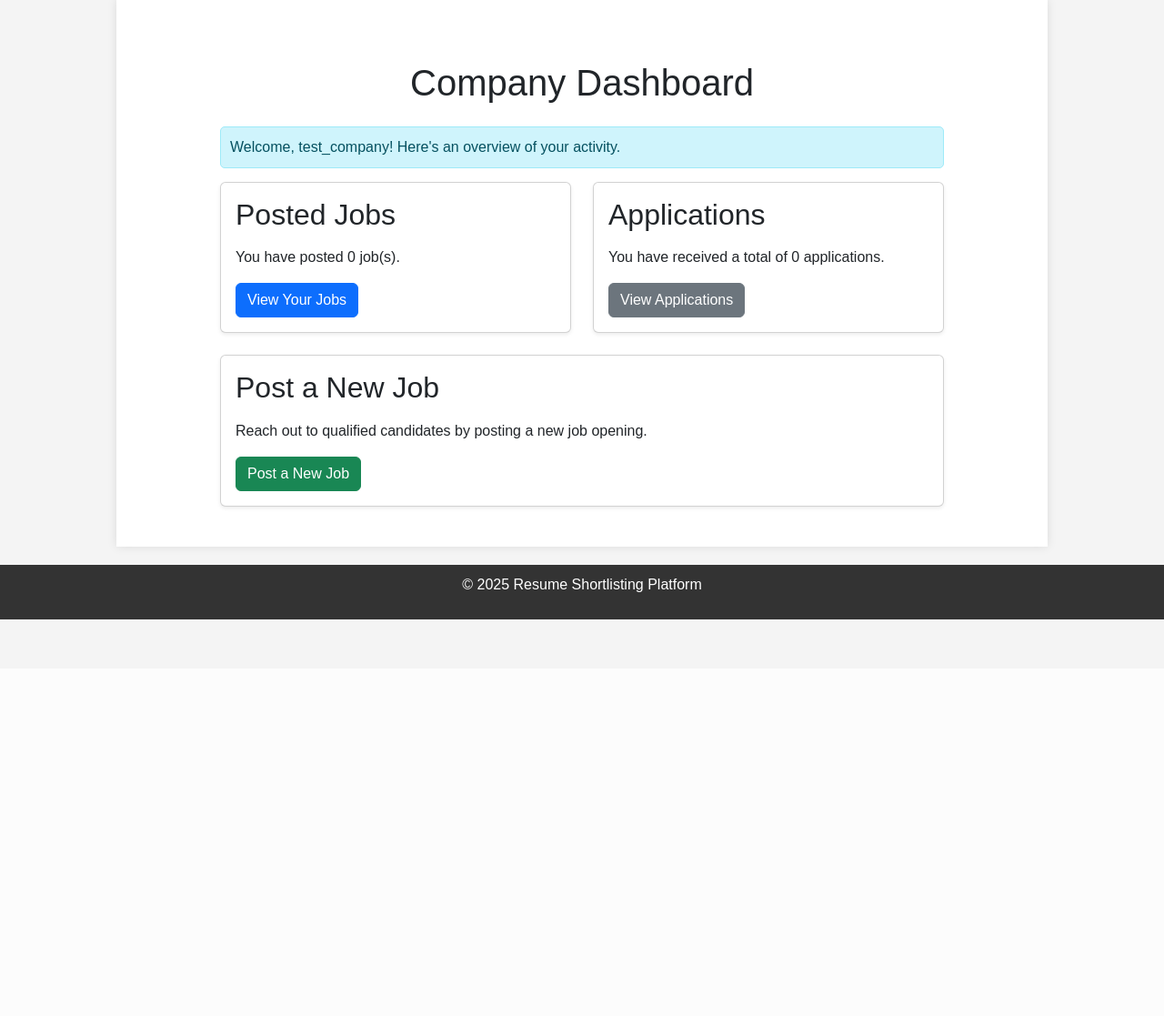
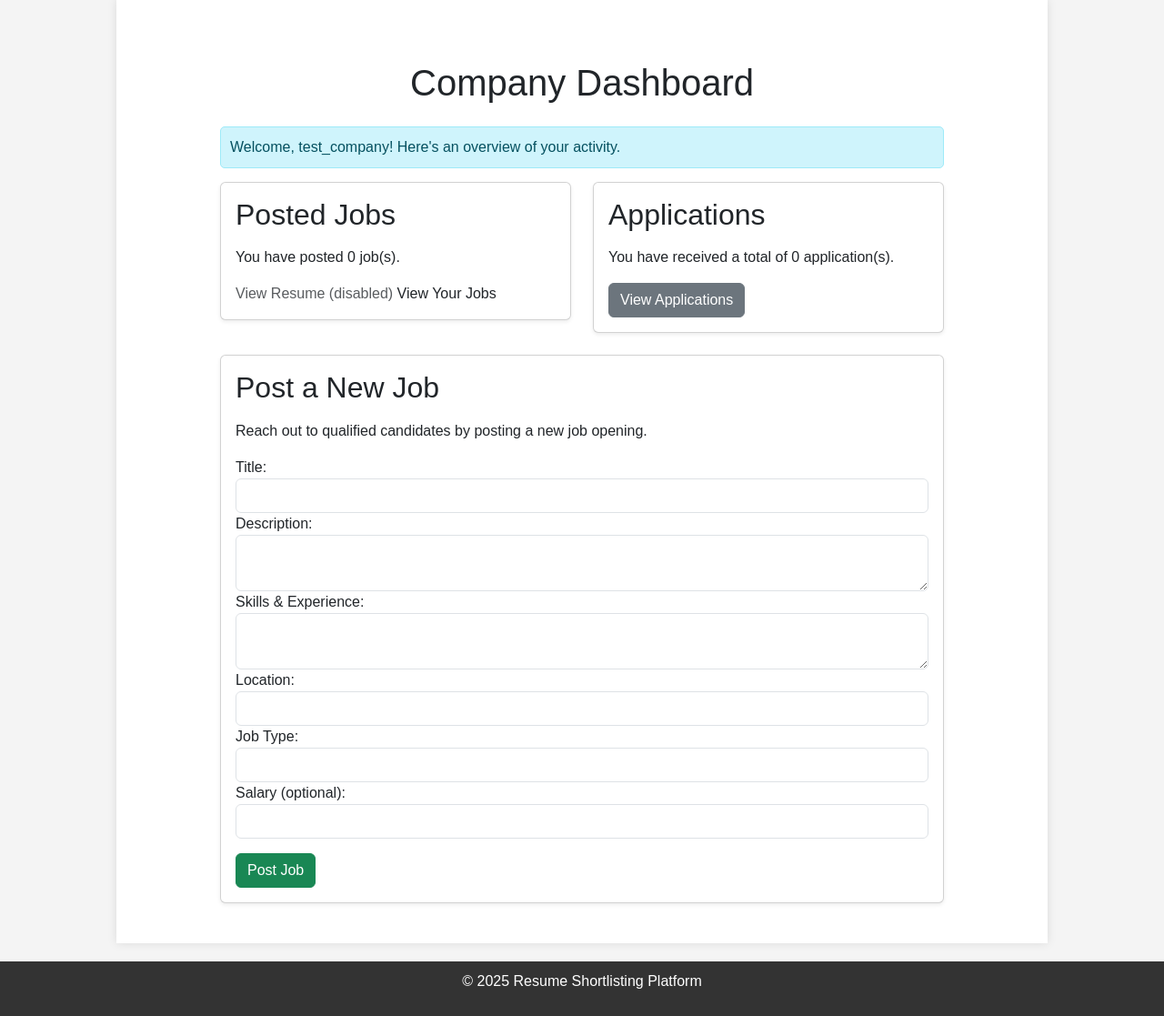
Before and after one commit to igargikaushik/autoHire_AI, a Flask app: page /company_dashboard in a window 1280 px wide. Shown: the part 65-1182 px from the top of the page at 91% size. Before the commit the page ends 746 px from the top, so only its background shows below. Run offline with Flask 3, Linux system fonts and the light colour scheme; a user stored in the database is signed in; data comes from the database, SQL or seed files in the repository; data that the repository does not hold is empty.

Commit message:
update templates-listing, shortlist ,email

```diff
--- a/templates/applicant_dashboard.html
+++ b/templates/applicant_dashboard.html
@@ -8,7 +8,8 @@
 			<div class="alert alert-info" role="alert">
 				Welcome, {{ session['username'] }}! Here's your dashboard.
 			</div>
-			<a href="{{ url_for('upload_resume') }}" class="btn btn-success mt-3">Upload Resume</a>
+			{# <a href="{{ url_for('upload_resume') }}" class="btn btn-success mt-3">Upload Resume</a> #}
+<!--disabled for now.. upload resume to calc score , will enable in future  -->
 
 			<div class="card shadow-sm mb-4">
 				<div class="card-body">
--- a/templates/company_dashboard.html
+++ b/templates/company_dashboard.html
@@ -1,13 +1,17 @@
 {% extends 'base.html' %}
 {% block title %}Company Dashboard{% endblock %}
+
 {% block content %}
 <div class="container">
 	<div class="row justify-content-center mt-5">
 		<div class="col-12 col-md-10">
 			<h1 class="text-center mb-4">Company Dashboard</h1>
+
 			<div class="alert alert-info" role="alert">
 				Welcome, {{ session['company_name'] }}! Here's an overview of your activity.
 			</div>
+
+			<!-- Posted Jobs Card -->
 			<div class="row mb-4">
 				<div class="col-md-6">
 					<div class="card shadow-sm">
@@ -16,18 +20,20 @@
 							<p class="card-text">
 								You have posted {{ jobs|length }} job(s).
 							</p>
-							<a href="{{ url_for('job_listings') }}" class="btn btn-primary">
-								View Your Jobs
+							<span class="text-muted">View Resume (disabled)</span>
+						<a>	View Your Jobs
 							</a>
 						</div>
 					</div>
 				</div>
+
+				<!-- Total Applications Card -->
 				<div class="col-md-6">
 					<div class="card shadow-sm">
 						<div class="card-body">
 							<h2 class="card-title mb-3">Applications</h2>
 							<p class="card-text">
-								You have received a total of {{ total_applications }} applications.
+								You have received a total of {{ total_applications }} application(s).
 							</p>
 							<a href="{{ url_for('job_listings') }}" class="btn btn-secondary">
 								View Applications
@@ -36,30 +42,71 @@
 					</div>
 				</div>
 			</div>
+
+			<!-- Post New Job Form -->
 			<div class="card shadow-sm mb-4">
 				<div class="card-body">
 					<h2 class="card-title mb-3">Post a New Job</h2>
 					<p class="card-text">
 						Reach out to qualified candidates by posting a new job opening.
 					</p>
-					<a href="{{ url_for('post_job') }}" class="btn btn-success">
-						Post a New Job
-					</a>
+					<form action="{{ url_for('post_job') }}" method="POST">
+						<div class="form-group">
+							<label>Title:</label>
+							<input type="text" name="title" class="form-control" required>
+						</div>
+
+						<div class="form-group">
+							<label>Description:</label>
+							<textarea name="description" class="form-control" required></textarea>
+						</div>
+
+						<div class="form-group">
+							<label>Skills & Experience:</label>
+							<textarea name="skills_and_experience" class="form-control" required></textarea>
+						</div>
+
+						<div class="form-group">
+							<label>Location:</label>
+							<input type="text" name="location" class="form-control" required>
+						</div>
+
+						<div class="form-group">
+							<label>Job Type:</label>
+							<input type="text" name="job_type" class="form-control" required>
+						</div>
+
+						<div class="form-group">
+							<label>Salary (optional):</label>
+							<input type="number" name="salary" step="0.01" class="form-control">
+						</div>
+
+						<button type="submit" class="btn btn-success mt-3">Post Job</button>
+					</form>
 				</div>
 			</div>
+
+			<!-- Shortlisted Applications Section -->
 			{% if shortlisted_applications %}
 			<div class="card shadow-sm">
 				<div class="card-body">
 					<h2 class="card-title mb-3">Shortlisted Applications</h2>
-					<p class="card-text">Here are the details of the candidates that you have shortlisted:</p>
+					<p class="card-text">Here are the details of candidates you have shortlisted:</p>
 					<ul class="list-group">
 						{% for application in shortlisted_applications %}
 						<li class="list-group-item">
-							<strong>Job Title:</strong> {{ application.title }}<br>
-							<strong>Applicant Name:</strong> {{ application.username }}<br>
-							<strong>Applicant Email:</strong> {{ application.email }}<br>
-							<strong>Resume:</strong> <a href="{{ application.resume_path }}" target="_blank">View
-								Resume</a>
+							<strong>Job Title:</strong> {{ application.job_title }}<br>
+							<strong>Applicant:</strong> {{ application.applicant_email or 'N/A' }}<br>
+							<strong>Score:</strong> {{ application.score }}%<br>
+							<strong>Resume:</strong>
+							<span class="text-muted">View Resume (disabled)</span>
+
+
+							{% if application.interview_datetime %}
+								<strong>Interview Scheduled:</strong> {{ application.interview_datetime }}
+							{% else %}
+								<em>No interview scheduled yet.</em>
+							{% endif %}
 						</li>
 						{% endfor %}
 					</ul>
--- a/templates/job_listings.html
+++ b/templates/job_listings.html
@@ -21,8 +21,12 @@
 						{{ job.description | truncate(200, end="...") }}
 					</p>
 					<a href="{{ url_for('shortlisting', job_id=job.job_id) }}" class="btn btn-primary">
-						View Applications ({{ job.applications|length }})
+						View Applications ({{ job.applications }})
 					</a>
+					<form action="{{ url_for('delete_job', job_id=job.job_id) }}" method="POST" style="display:inline;" onsubmit="return confirm('Are you sure you want to delete this job?');">
+						<button type="submit" class="btn btn-danger btn-sm">Delete</button>
+					</form>
+
 				</div>
 			</div>
 			{% endfor %}
```
Also changed, not shown: templates/upload_resume.html (+3 -20 lines), templates/view_applicants.html (added, +36 -0 lines).
